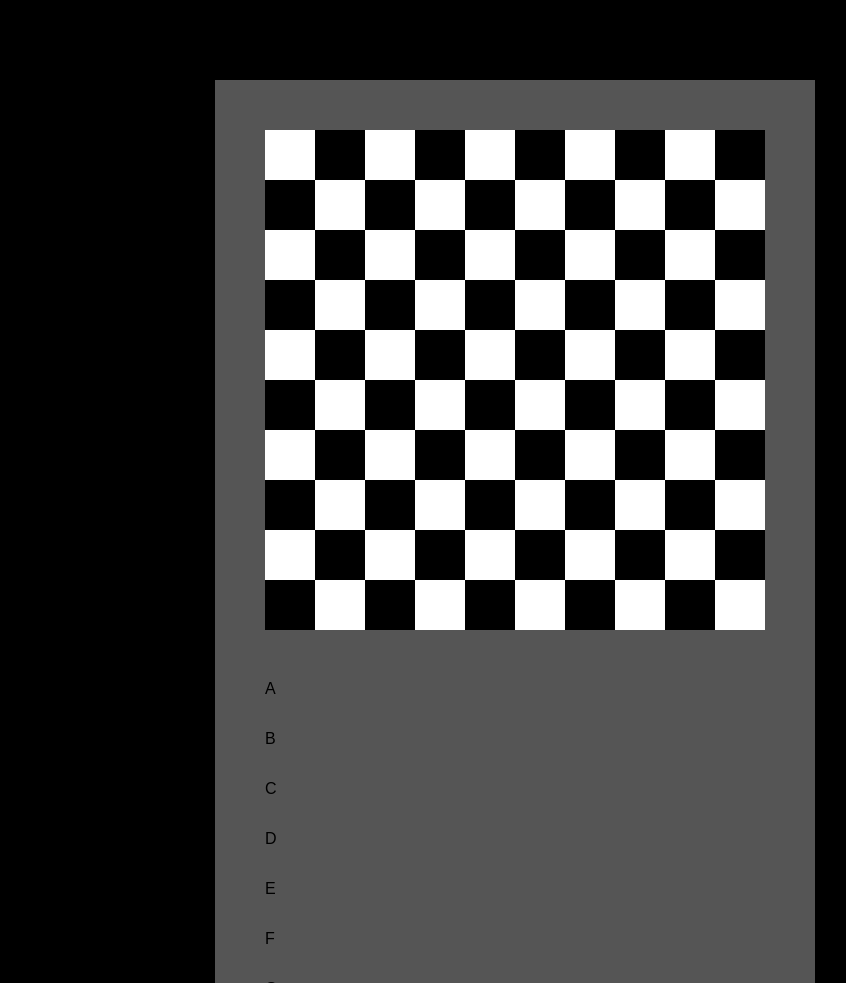
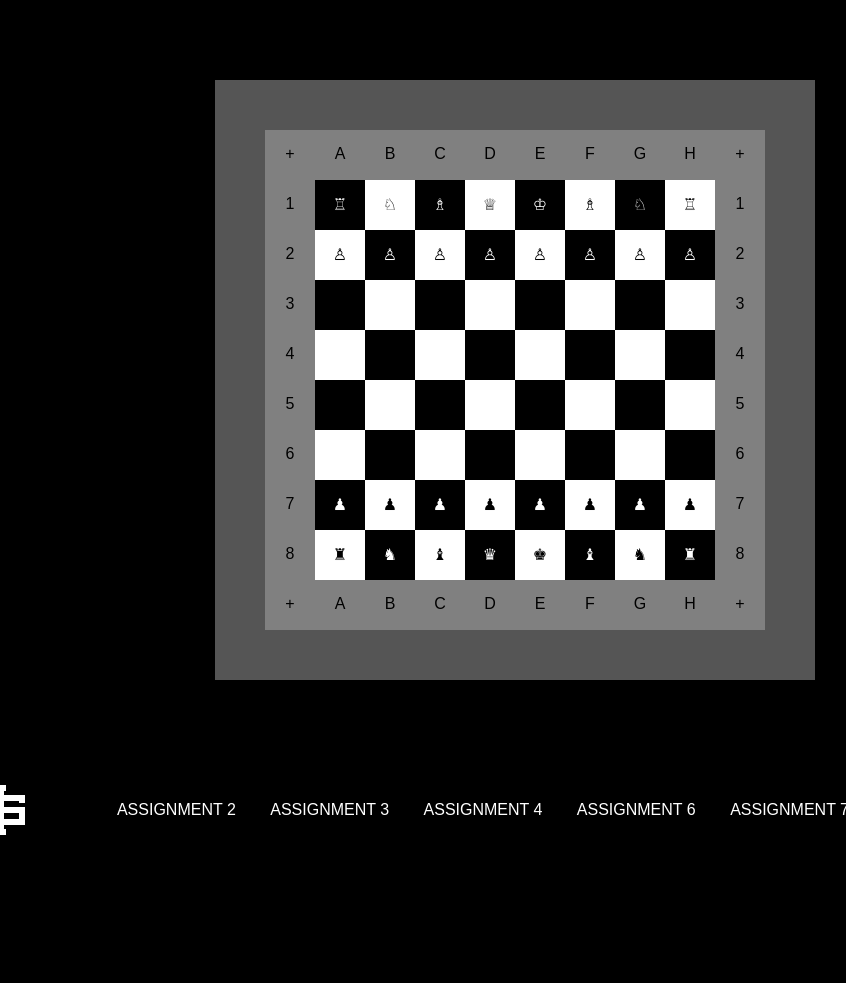
Before and after one commit to illusir/dl-academy, a plain HTML site: page JS-assignments/JS-assignment-5/index.html in a window 1280 px wide. Shown: the part 900-1883 px from the top of the page, without its empty margins (125-971 px from the left). After the commit the page ends 1760 px from the top, so only its background shows below. Drawn offline with Linux system fonts and the light colour scheme.

Commit message:
1504 JS Assignment 5 complete

```diff
--- a/JS-assignments/JS-assignment-5/script-assignment-5.js
+++ b/JS-assignments/JS-assignment-5/script-assignment-5.js
@@ -1,65 +1,189 @@
 "use strict";
 
 window.onload = function(){
-
-  function chess() {
 
   //variables
 
   var chessField = document.getElementById('checker');
   var hor = 10;
   var ver = 10;
-    var numSpace = ver - 1;
+//  var numSpace = ver - 1;
 
   //numbers and letters
 
-    var num = [1, 2, 3, 4, 5, 6, 7, 8];
-    var letter = [' ','A', 'B', 'C', 'D', 'E', 'F', 'G', 'H', ' '];
+  var num = ['+', '+', 1, 2, 3, 4, 5, 6, 7, 8,'+', '+'];
+  var letter = [' ', ' ', 'A', 'B', 'C', 'D', 'E', 'F', 'G', 'H',  ' ', ' '];
 
   //figures
 
   var figure = {
-        k: {
-        	name: 'King'
+      king: {
+        name: 'K',
+        imgwhite: '&#9812',
+        imgblack: '&#9818'
       },
-        q: {
-          name: 'Queen'
+      queen: {
+        name: 'Q',
+        imgwhite: '&#9813',
+        imgblack: '&#9819'
       },
-        r: {
-        	name: 'Rook'
+      rook: {
+        name: 'R',
+        imgwhite: '&#9814',
+        imgblack: '&#9820'
       },
-        e: {
-        	name: 'Elephant'
+      elephant: {
+        name: 'E',
+        imgwhite: '&#9815',
+        imgblack: '&#9821'
       },
-        h: {
-        	name: 'Horse'
+      horse: {
+        name: 'H',
+        imgwhite: '&#9816',
+        imgblack: '&#9822'
       },
-        p: {
-        	name: 'Pawn'
+      pawn: {
+        name: 'P',
+        imgwhite: '&#9817',
+        imgblack: '&#9823'
       }
     }
 
+  function chess() {
+
     //main board
 
-    for (var i = 0; i < ver; i++) {
+    for (var i = 1; i <= ver; i++) {
       var row = chessField.appendChild(document.createElement('div'));
+      if (i==1 || i == ver) {
+        row.classList.add('letter');
+      } else {
       row.classList.add('line');
-      if (i >= 0 && i <= numSpace) {
+    }
+    //  if (i >= 0 && i <= numSpace) {
     //  row.innerHTML = num[i];
+    //  }
+          for (var j = 1; j <= hor; j++) {
+            var span = row.appendChild(document.createElement('span'));
+            if (j == 1 || j == hor) {
+
+            //var letField = chessField.appendChild(document.createElement('div'));
+            //var singleLet = letField.appendChild(document.createElement('div'));
+
+            span.classList.add('letter');
+            span.innerHTML = num[i];
+
+
+          } else if (i == 1 || i == ver) {
+            span.innerHTML = letter[j];
+          } else if (j % 2 != 1 && i % 2 != 1) {
+            span.classList.add('black');
+          } else if (j % 2 != 1 && i % 2 == 1){
+            span.classList.add('white');
+          } else if (j % 2 == 1 && i % 2 != 1){
+            span.classList.add('white');
+          } else {
+            span.classList.add('black');
           }
-          for (var j = 0; j < hor; j++) {
-            var span = row.appendChild(document.createElement('span'));
-            if (i == numSpace) {
-            var letField = chessField.appendChild(document.createElement('div'));
-            var singleLet = letField.appendChild(document.createElement('div'));
-            singleLet.classList.add('letter');
-            singleLet.innerHTML = letter[j];
+
+          //figures
+
+          //Pawn as letters
+
+          /*if (i == 3 || i == ver - 2 ) {
+            if (j != 1 && j != hor) {
+            span.innerHTML = (figure.pawn.name);
+            }
+          }*/
+
+          //Others as letters
+          /*if (i == 2 || i == ver - 1 ) {
+            if (j == 2 || j == hor - 1) {
+            span.innerHTML = (figure.rook.name);
+          } else if (j == 3 || j == hor - 2) {
+            span.innerHTML = (figure.horse.name);
+          } else if (j == 4 || j == hor - 3) {
+              span.innerHTML = (figure.elephant.name);
+          } else if (j == 5) {
+            span.innerHTML = (figure.queen.name);
+          } else if (j == 6){
+            span.innerHTML = (figure.king.name);
+          }
+        }*/
+
+          //Pawn
+          if (i == 3) {
+            if (j != 1 && j != hor) {
+            span.innerHTML = (figure.pawn.imgwhite);
+            }
+          } else if (i == ver - 2 ) {
+            if (j != 1 && j != hor) {
+            span.innerHTML = (figure.pawn.imgblack);
+            }
+          }
+
+          //Rook
+
+          if (i == 2) {
+            if (j == 2 || j == hor - 1) {
+            span.innerHTML = (figure.rook.imgwhite);
+            }
+          } else if (i == ver - 1 ) {
+            if (j == 2 || j == hor - 1) {
+            span.innerHTML = (figure.rook.imgblack);
+            }
+          }
+
+          //Horse/Knight
+
+          if (i == 2) {
+            if (j == 3 || j == hor - 2) {
+            span.innerHTML = (figure.horse.imgwhite);
+            }
+          } else if (i == ver - 1 ) {
+            if (j == 3 || j == hor - 2) {
+            span.innerHTML = (figure.horse.imgblack);
+            }
+          }
+
+          //Elephant/Bishop
+
+          if (i == 2) {
+            if (j == 4 || j == hor - 3) {
+            span.innerHTML = (figure.elephant.imgwhite);
+            }
+          } else if (i == ver - 1 ) {
+            if (j == 4 || j == hor - 3) {
+            span.innerHTML = (figure.elephant.imgblack);
+            }
+          }
+
+          //Queen
+
+          if (i == 2) {
+            if (j == 5) {
+            span.innerHTML = (figure.queen.imgwhite);
+            }
+          } else if (i == ver - 1 ) {
+            if (j == 5) {
+            span.innerHTML = (figure.queen.imgblack);
+            }
+          }
+
+          //King
+
+          if (i == 2) {
+            if (j == 6) {
+            span.innerHTML = (figure.king.imgwhite);
+            }
+          } else if (i == ver - 1 ) {
+            if (j == 6) {
+            span.innerHTML = (figure.king.imgblack);
+            }
           }
 
       }
-
     }
-
   }
 
 chess();
--- a/JS-assignments/JS-assignment-5/style.css
+++ b/JS-assignments/JS-assignment-5/style.css
@@ -97,20 +97,25 @@ height: 50px;
 }
 
 .line {
-  margin-bottom: -4px;
+  margin-bottom: 0;
 }
 
-.line span{
+.line span, .letter span{
     display: inline-block;
     width: 50px;
     height: 50px;
+    padding: 15px;
+    box-sizing: border-box;
+    text-align: center;
+    vertical-align: middle;
+
 }
 
 .letter {
-  width: 50px;
-  height: 50px;
+  background: grey;
 }
 
+/*
 .checker div:nth-child(odd) span:nth-child(even),
 .checker div:nth-child(even) span:nth-child(odd){
     background-color: black;
@@ -119,3 +124,14 @@ height: 50px;
 .checker div:nth-child(odd) span:nth-child(odd){
     background-color: white;
 }
+*/
+
+.black {
+  background-color: black;
+  color: white;
+}
+
+.white {
+  background-color: white;
+  color: black;
+}
```
Lines whose indentation alone changed are shown as unchanged.
